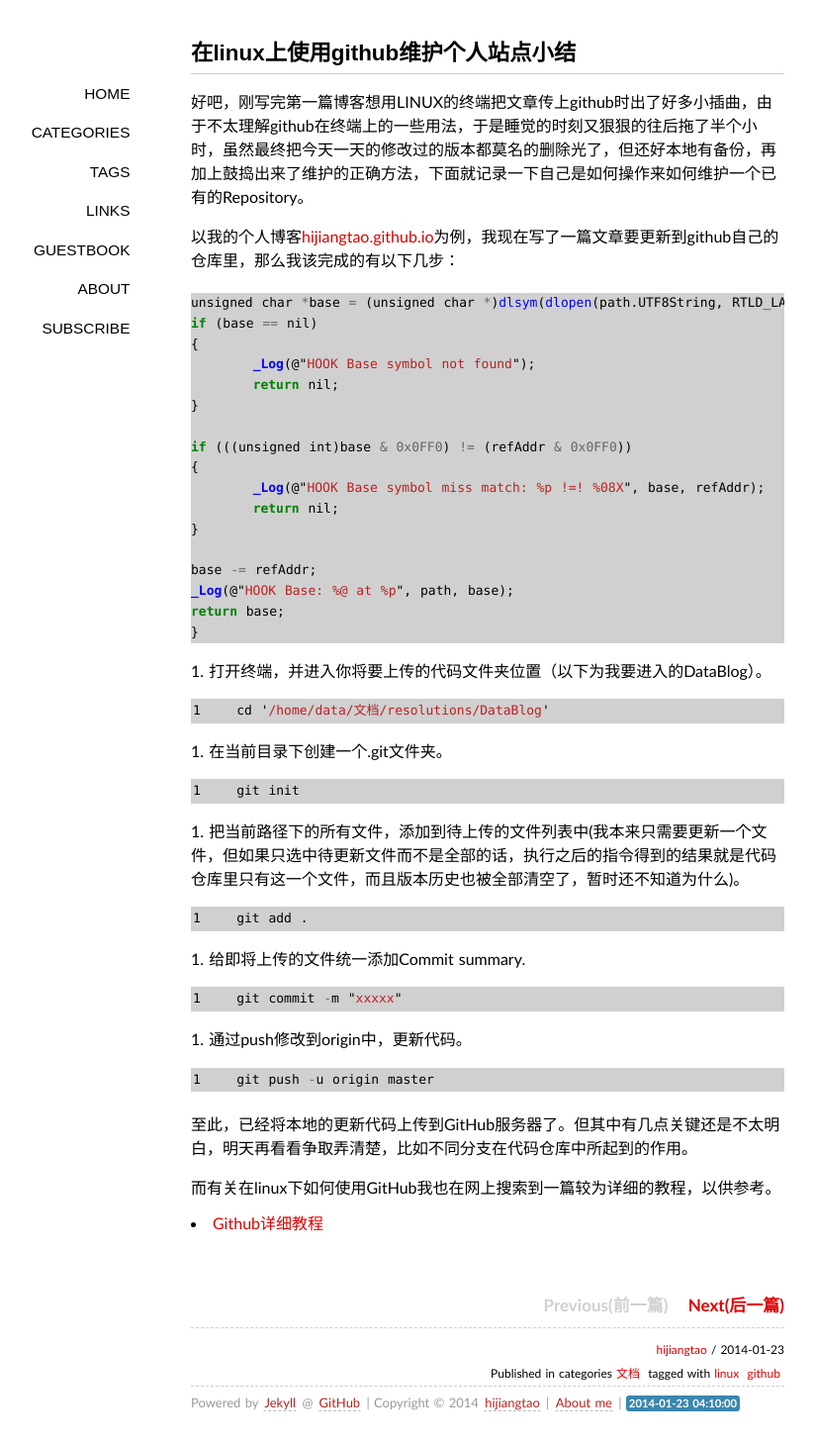
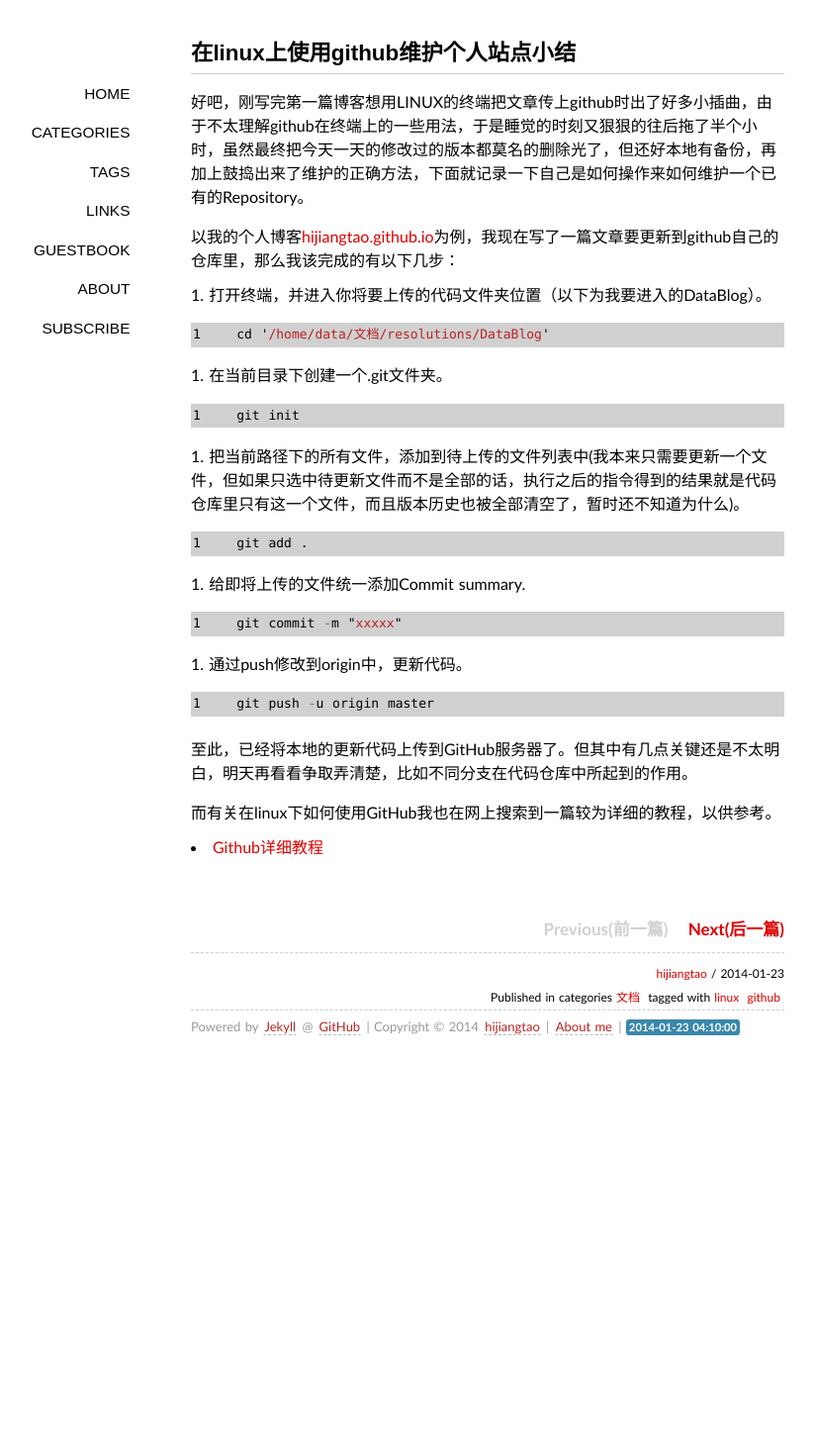
Before and after one commit to jessica0530/hijiangtao.github.io, a Jekyll site: the page built from _posts/2014-01-23-githuboflinux.md, in a window 1280 px wide. Shown: the whole page at 99% size, without its empty margins (147-971 px from the left). Built offline with Jekyll 4.4.1, drawn with Linux system fonts in a browser that asks for light colours; some web fonts are replaced; Markdown is read by kramdown in place of the engine named in the settings; comment, search, counter and statistics services are not loaded; after the commit the page ends 1080 px from its top, so only the background shows below that.

Commit message:
Update 2014-01-23-githuboflinux.md

````diff
--- a/_posts/2014-01-23-githuboflinux.md
+++ b/_posts/2014-01-23-githuboflinux.md
@@ -10,26 +10,6 @@ tags: linux github
 好吧，刚写完第一篇博客想用LINUX的终端把文章传上github时出了好多小插曲，由于不太理解github在终端上的一些用法，于是睡觉的时刻又狠狠的往后拖了半个小时，虽然最终把今天一天的修改过的版本都莫名的删除光了，但还好本地有备份，再加上鼓捣出来了维护的正确方法，下面就记录一下自己是如何操作来如何维护一个已有的Repository。
 
 以我的个人博客[hijiangtao.github.io](https://github.com/hijiangtao/hijiangtao.github.io)为例，我现在写了一篇文章要更新到github自己的仓库里，那么我该完成的有以下几步：
-
-```javascript
-unsigned char *base = (unsigned char *)dlsym(dlopen(path.UTF8String, RTLD_LAZY), refFunc.UTF8String);
-if (base == nil)
-{
-	_Log(@"HOOK Base symbol not found");
-	return nil;
-}
-
-if (((unsigned int)base & 0x0FF0) != (refAddr & 0x0FF0))
-{
-	_Log(@"HOOK Base symbol miss match: %p !=! %08X", base, refAddr);
-	return nil;
-}
-
-base -= refAddr;
-_Log(@"HOOK Base: %@ at %p", path, base);
-return base;
-}
-```
 
 1. 打开终端，并进入你将要上传的代码文件夹位置（以下为我要进入的DataBlog）。
 {% highlight javascript linenos %}
````
